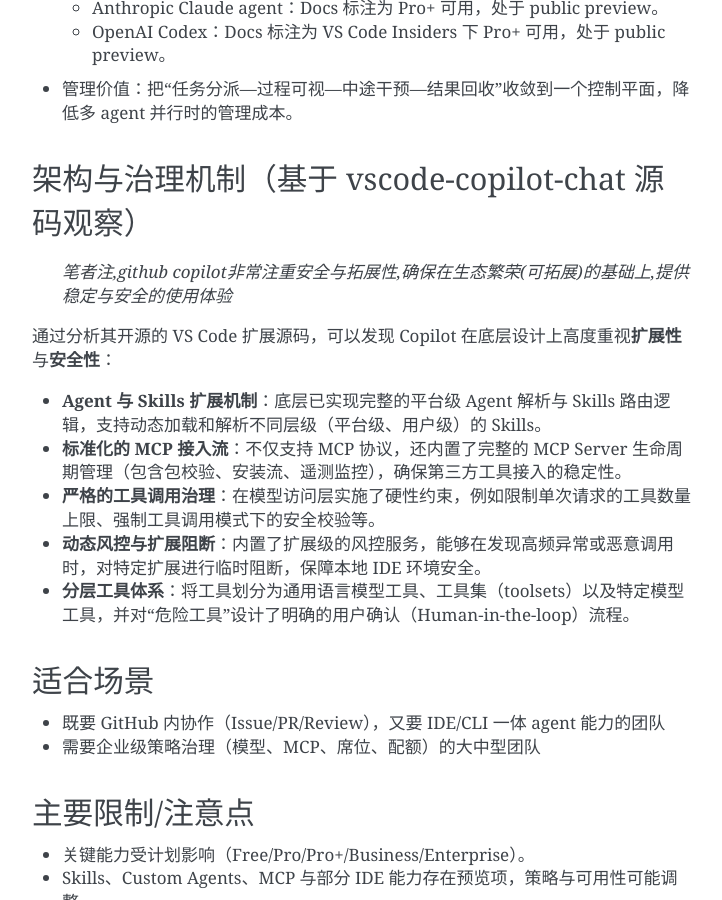
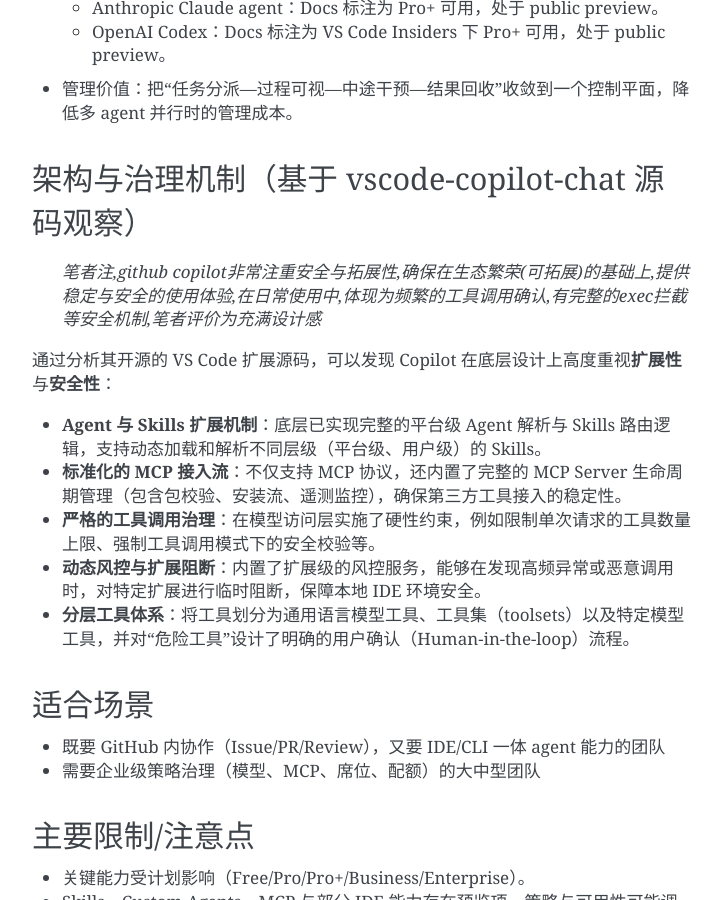
Before and after one commit to sanchuanhehe/VibeCoding, a Sphinx documentation site: the page built from docs/tools/github-copilot.md, in a window 1280 px wide and 900 px high, scrolled down 2590 px. Shown: the whole window, without its empty margins (388-1110 px from the left). Built offline with Sphinx 7.4.7, drawn with Linux system fonts in a browser that asks for light colours.

Commit message:
feat: 更新 GitHub Copilot 文档，增强架构与治理机制部分的安全性与扩展性描述

```diff
--- a/docs/tools/github-copilot.md
+++ b/docs/tools/github-copilot.md
@@ -109,7 +109,7 @@
 
 ## 架构与治理机制（基于 vscode-copilot-chat 源码观察）
 
-> _笔者注,github copilot非常注重安全与拓展性,确保在生态繁荣(可拓展)的基础上,提供稳定与安全的使用体验_
+> _笔者注,github copilot非常注重安全与拓展性,确保在生态繁荣(可拓展)的基础上,提供稳定与安全的使用体验,在日常使用中,体现为频繁的工具调用确认,有完整的exec拦截等安全机制,笔者评价为充满设计感_
 
 通过分析其开源的 VS Code 扩展源码，可以发现 Copilot 在底层设计上高度重视**扩展性**与**安全性**：
 
```
